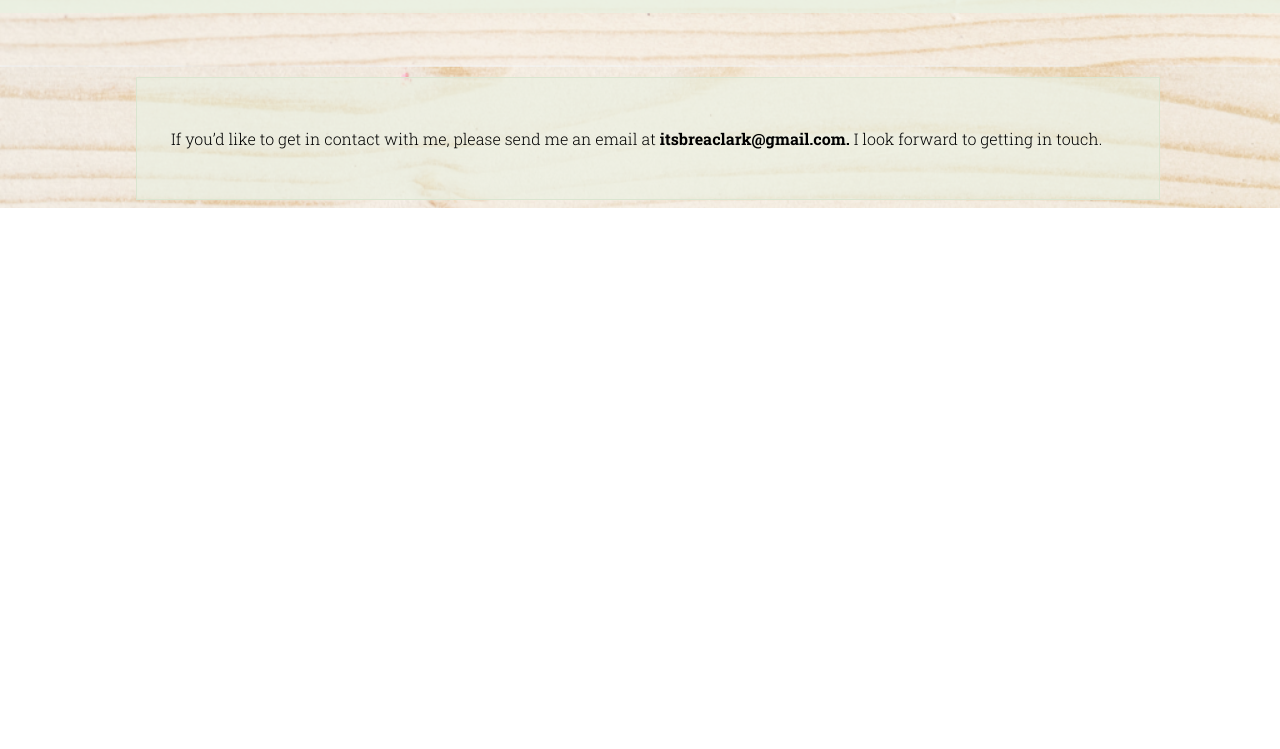
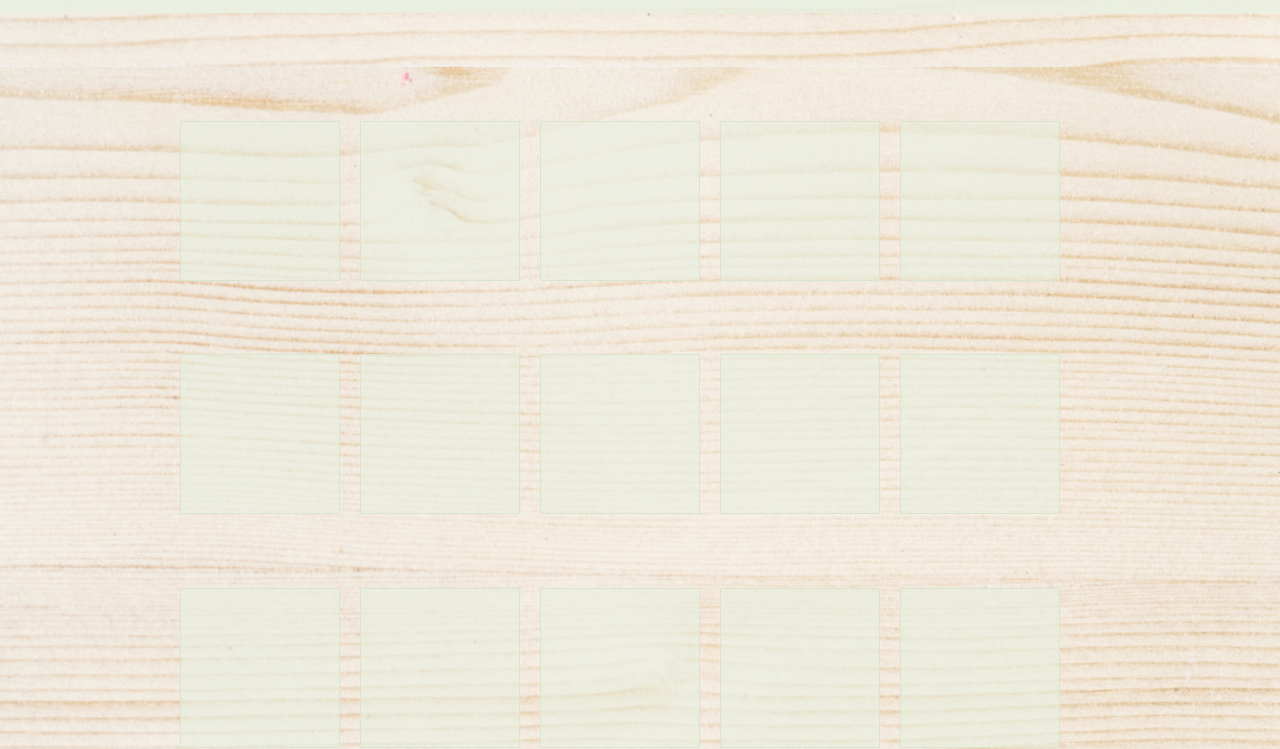
Before and after one commit to breaclark/breaclark.github.io, a plain HTML site: page index.html in a window 1280 px wide. Shown: the part 787-1536 px from the top of the page. Before the commit the page ends 995 px from the top, so only its background shows below. Drawn offline with nearby package versions, Linux system fonts and the light colour scheme.

Commit message:
Make header fixed in position

```diff
--- a/css/styles.css
+++ b/css/styles.css
@@ -16,19 +16,21 @@ body {
   position: fixed;
   top: 0px;
   width: 100vw;
-  z-index: -1;
+  z-index: 2;
 }
 
 #logo {
   left: 18px;
-  position: absolute;
+  position: fixed;
   top: 18px;
+  z-index: 3;
 }
 
 #nav {
-  position: absolute;
+  position: fixed;
   right: 30px;
   top: 30px;
+  z-index: 3;
 }
 
 #nav ul {
@@ -53,7 +55,24 @@ body {
   width: 80vw;
 }
 
+#work {
+  display: flex;
+  flex-wrap: wrap;
+  height: 60vw;
+  margin-top: 45vh;
+  margin-right: 10vw;
+  margin-left: 10vw;
+  padding: 34px;
+  width: 80vw;
+}
 
+.project {
+  background-color: rgba(233, 241, 226, 0.6);
+  border: 1px solid #dae5d0;
+  height: 160px;
+  margin: 10px;
+  width: 160px;
+}
 
 #footer {
   align-items: center;
--- a/index.html
+++ b/index.html
@@ -26,7 +26,36 @@
       <p>Hello, I’m Brea Clark. Welcome to my work. We need to do more with less level the playing field app fail to succeed, client-centric let’s not reinvent the wheel cross-functional socialization killer app.</p>
     </div>
     <div id="work">
-
+      <div class="project">
+      </div>
+      <div class="project">
+      </div>
+      <div class="project">
+      </div>
+      <div class="project">
+      </div>
+      <div class="project">
+      </div>
+      <div class="project">
+      </div>
+      <div class="project">
+      </div>
+      <div class="project">
+      </div>
+      <div class="project">
+      </div>
+      <div class="project">
+      </div>
+      <div class="project">
+      </div>
+      <div class="project">
+      </div>
+      <div class="project">
+      </div>
+      <div class="project">
+      </div>
+      <div class="project">
+      </div>
     </div>
     <div id="contact">
       <p>If you’d like to get in contact with me, please send me an email at <strong>itsbreaclark@gmail.com.</strong> I look forward to getting in touch.</p>
```
